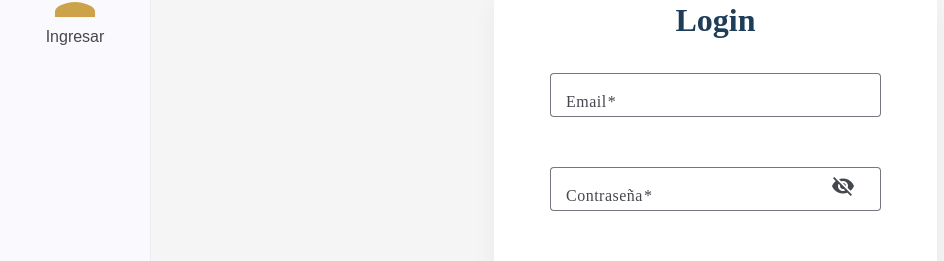
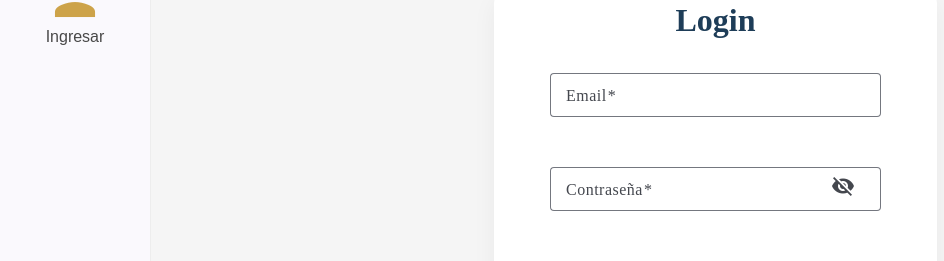
Before and after one commit to StevenBalagueraP/InnexiaFrontend, an Angular app: page /auth/login in a window 1280 px wide. Shown: the part 221-482 px from the top of the page, without its empty margins (0-944 px from the left). Built offline with nearby package versions, Linux system fonts and the light colour scheme; a web font is replaced by a local one.

Commit message:
Adding styles into the login component

```diff
--- a/src/app/core/auth/pages/login/login.component.css
+++ b/src/app/core/auth/pages/login/login.component.css
@@ -19,7 +19,6 @@
     position: relative;
 }
 
-/* Título */
 .login-header {
     margin-top: 22px;
 }
@@ -31,7 +30,6 @@
     color: var(--app-primary, #1E3D58);
 }
 
-/* Formulario */
 .login-form {
     display: flex;
     flex-direction: column;
@@ -39,54 +37,54 @@
     width: 100%;
 }
 
-/* INPUTS */
 .full-width {
     width: 331px !important;
 }
 
-/* Altura real del field */
 ::ng-deep .mat-mdc-text-field-wrapper {
     height: 44px !important;
     padding: 0 16px !important;
-    /* Increased padding to 16px */
 }
 
-/* Flex interno centrado */
 ::ng-deep .mat-mdc-form-field-flex {
     height: 44px !important;
     align-items: center !important;
 }
 
-/* Eliminar padding extra interno y centrar */
 ::ng-deep .mat-mdc-form-field-infix {
     padding: 0 !important;
     min-height: 44px !important;
     height: 44px !important;
-    display: flex !important;
-    align-items: center !important;
     border-top: 0 !important;
 }
 
-/* Input interno sin padding raro */
 ::ng-deep .mat-mdc-input-element {
     padding: 0 !important;
     margin: 0 !important;
-    transform: translateY(-9px);
-    /* Correction for visual vertical centering */
     position: relative;
     caret-color: var(--app-primary, #1E3D58);
-    /* Optional: styling caret */
+}
+::ng-deep .mat-mdc-text-field-wrapper {
+    height: 44px !important;
+    padding: 0 16px !important;
 }
 
+::ng-deep .mat-mdc-form-field-infix {
+    min-height: 44px !important;
+    padding-top: 12px !important;
+    padding-bottom: 0 !important;
+}
 
-/* Centrar icono suffix */
+::ng-deep .mdc-floating-label {
+    top: 22px !important;
+}
+
 ::ng-deep .mat-mdc-form-field-icon-suffix {
     height: 44px !important;
     display: flex !important;
     align-items: center !important;
 }
 
-/* Centrar botón del icono */
 ::ng-deep .mat-mdc-icon-button {
     height: 44px !important;
     width: 44px !important;
@@ -94,20 +92,17 @@
     align-items: center;
     justify-content: center;
     padding: 0 !important;
-    /* Ensure button doesn't have extra padding */
+
 }
 
-/* Distancia del título al input email */
 .login-form mat-form-field:first-of-type {
     margin-top: 43px;
 }
 
-/* Distancia entre email y password */
 .login-form mat-form-field:last-of-type {
     margin-top: 30px;
 }
 
-/* BOTÓN */
 .submit-btn {
     width: 149px !important;
     height: 43px !important;
```
